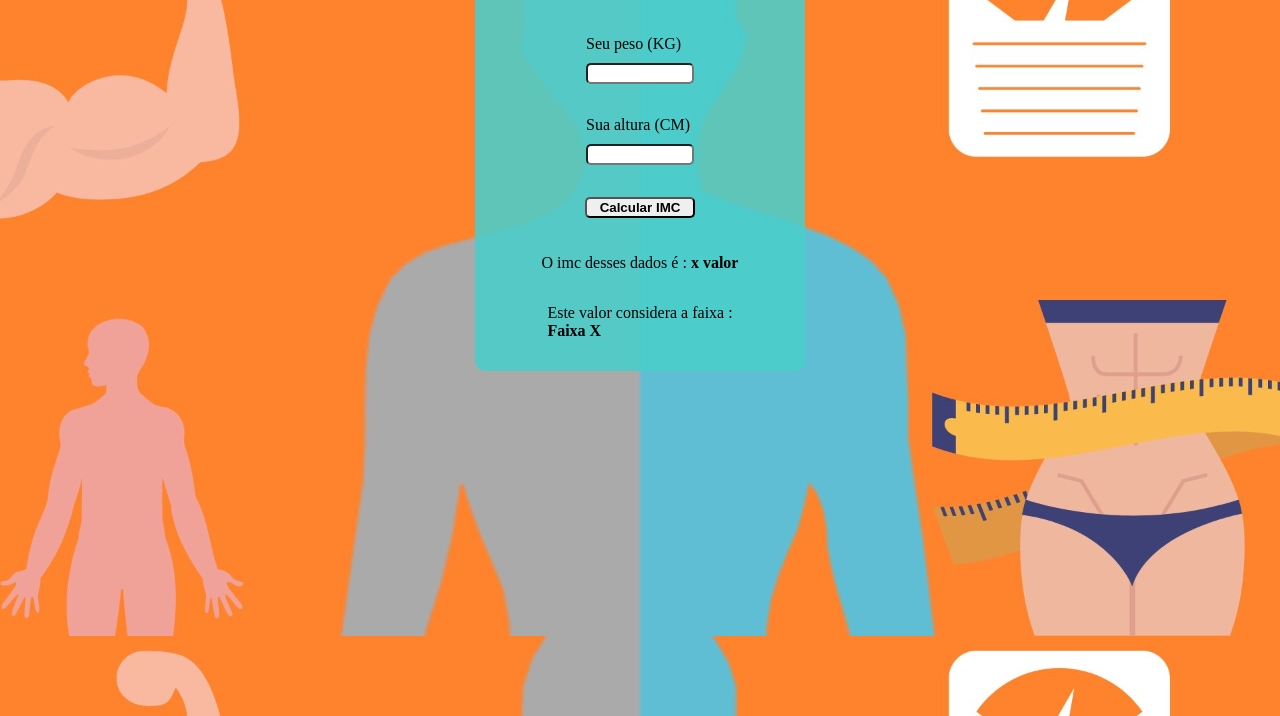
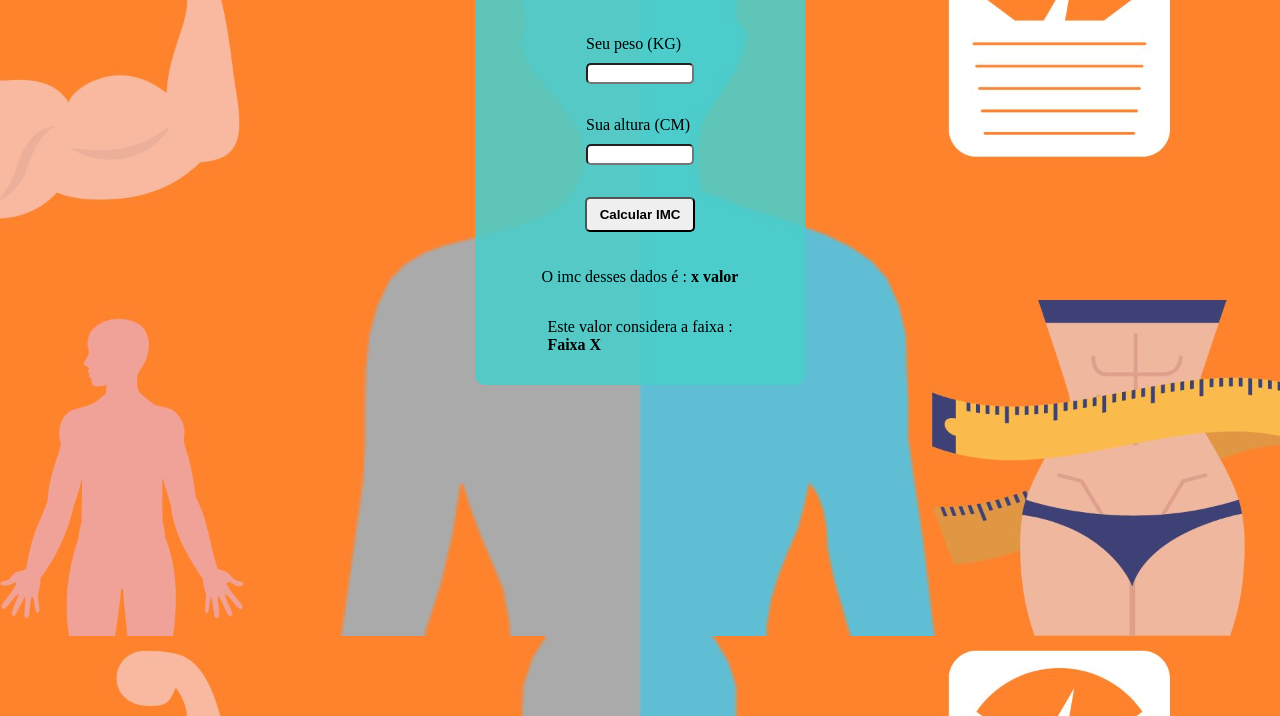
Before and after one commit to Marlonalvss/Calculadora-IMC, a plain HTML site: page index.html in a window 1280 px wide. Shown: the part 84-800 px from the top of the page. Drawn offline with Linux system fonts and the light colour scheme.

Commit message:
:bug: fix

```diff
--- a/style.css
+++ b/style.css
@@ -28,6 +28,7 @@ button{
     font-weight: bold;
     cursor: pointer;
     border-radius: 5px;
+    height: 35px;
 }
 @media screen and (max-width: 350px){
     div {
```
Also changed, not shown: 1 other file.
